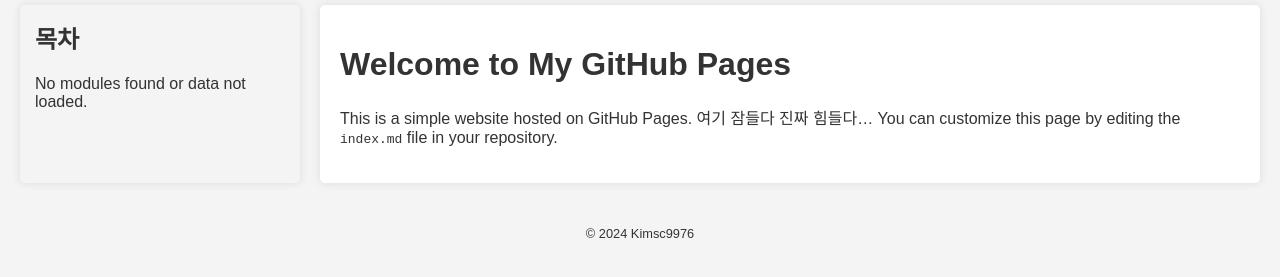
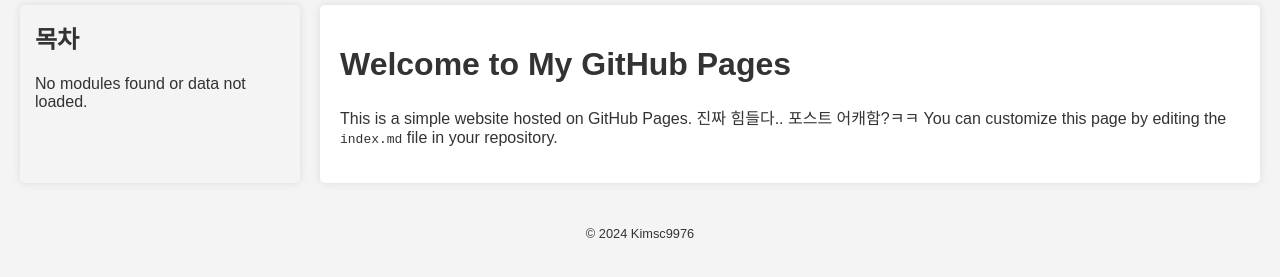
Before and after one commit to Kimsc9976/Kimsc9976.github.io, a Jekyll site: the page built from index.md, in a window 1280 px wide. Shown: the part 149-426 px from the top of the page. Built offline with Jekyll 4.4.1, drawn with Linux system fonts in a browser that asks for light colours; part of the change alters nothing that is shown.

Commit message:
Feat : 믿은 내가 잘못이다

```diff
--- a/_config.yml
+++ b/_config.yml
@@ -3,21 +3,21 @@ description: "This is my personal GitHub Pages website."
 baseurl: ""
 url: "https://Kimsc9976.github.io"
 
-# 카테고리 설정
-collections:
-  algorithm:
-    output: true
-  example:
-    output: true
+# # 카테고리 설정
+# collections:
+#   algorithm:
+#     output: true
+#   example:
+#     output: true
 
-# 카테고리 기본 설정
-defaults:
-  - scope:
-      path: ""
-      type: "posts"
-    values:
-      layout: "post"
-      categories: helloworld
+# # 카테고리 기본 설정
+# defaults:
+#   - scope:
+#       path: ""
+#       type: "posts"
+#     values:
+#       layout: "post"
+#       categories: helloworld
 
-# paginate: 5
-# paginate_path: "/page:num/"
+# # paginate: 5
+# # paginate_path: "/page:num/"
--- a/index.md
+++ b/index.md
@@ -6,5 +6,5 @@ title: Welcome to Kimsc9976 Page
 # Welcome to My GitHub Pages
 
 This is a simple website hosted on GitHub Pages.
-여기 잠들다 진짜 힘들다...
+진짜 힘들다.. 포스트 어캐함?ㅋㅋ
 You can customize this page by editing the `index.md` file in your repository.
```
